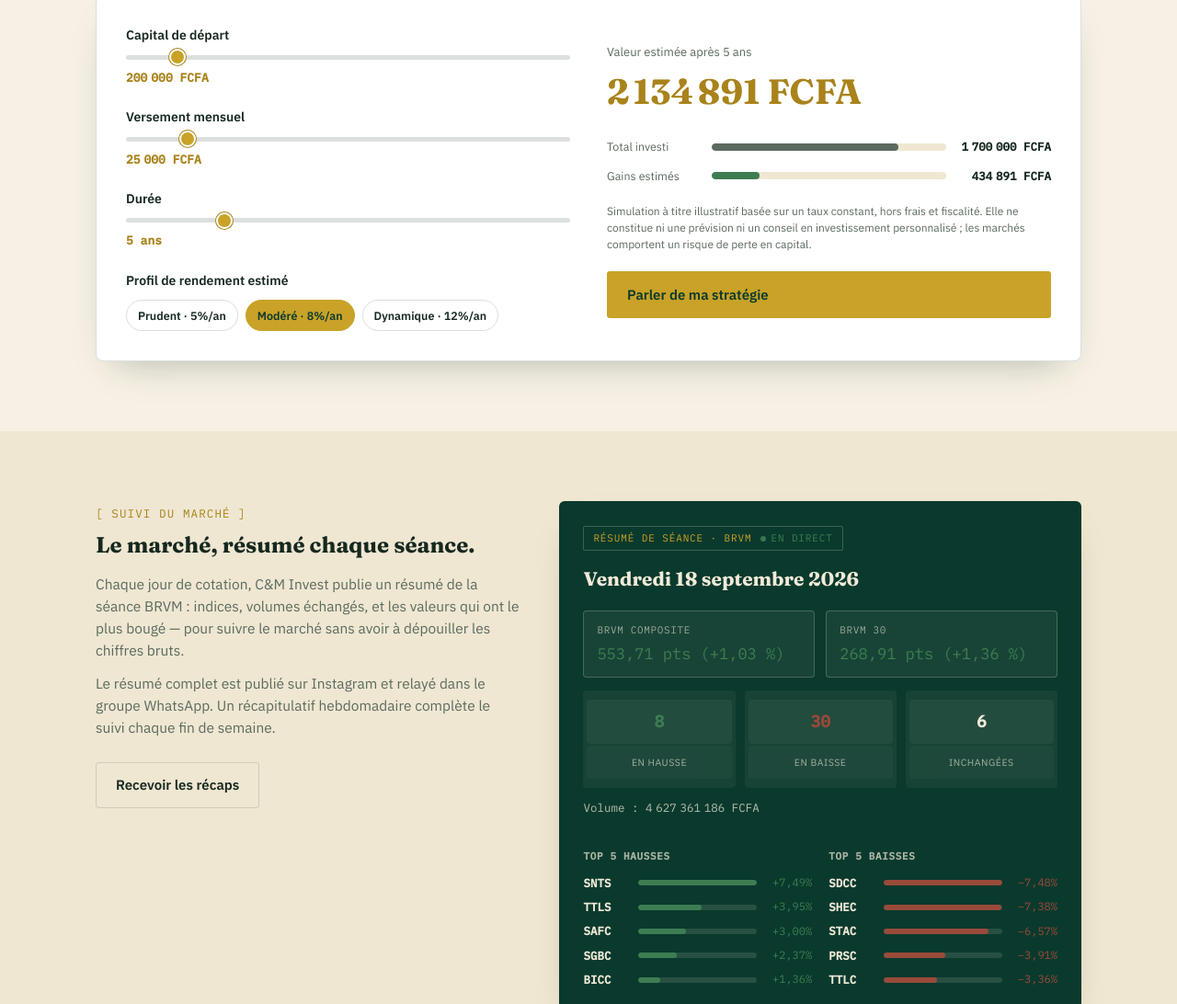
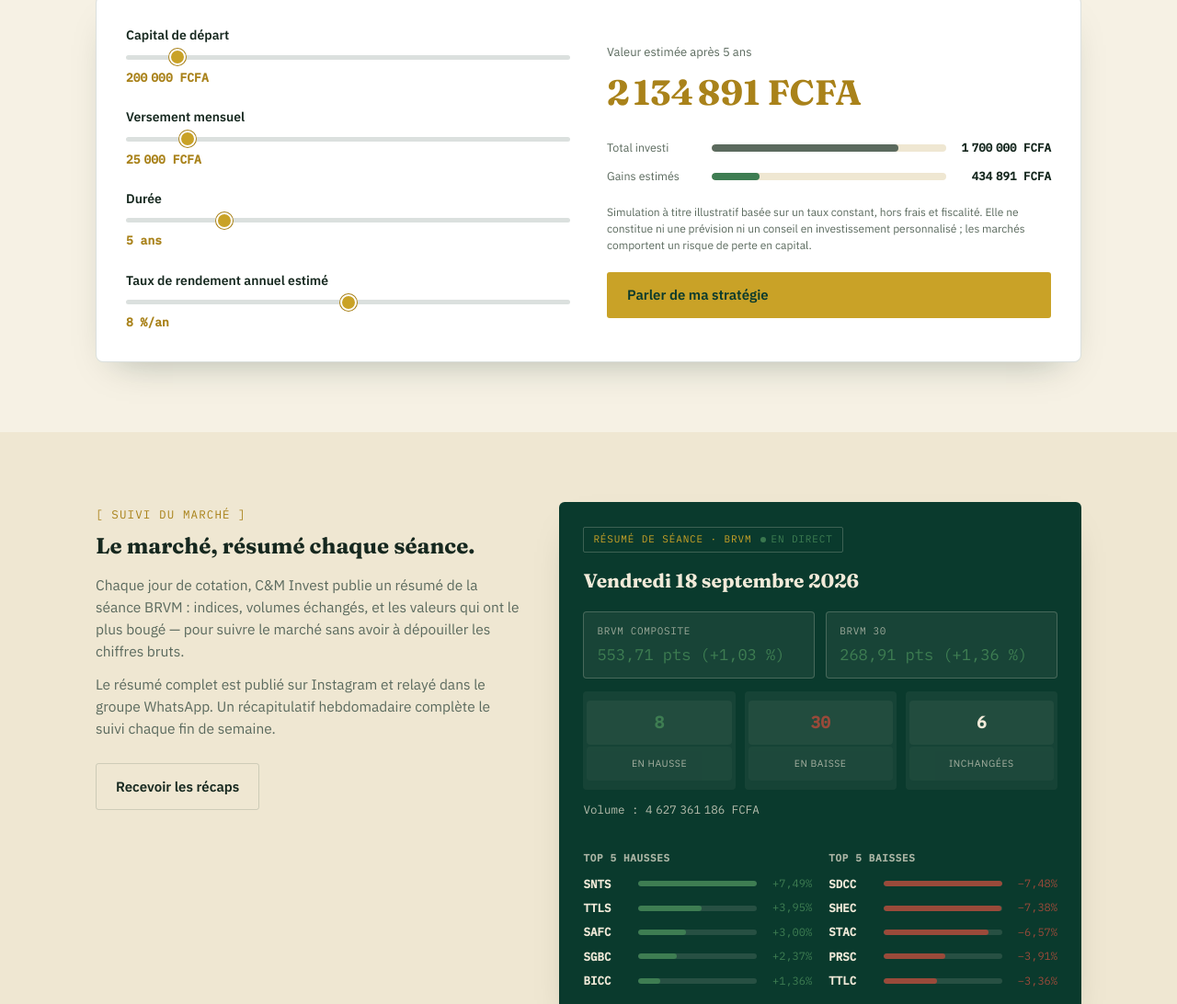
Before and after one commit to CMInvest/cminvest-site, a plain HTML site: page index.html in a window 1280 px wide. Shown: the part 1978-3070 px from the top of the page at 92% size. Drawn offline with Linux system fonts and the light colour scheme.

Commit message:
Replace profile buttons with annual rate input

```diff
--- a/index.html
+++ b/index.html
@@ -543,14 +543,11 @@
             <input type="range" id="simYears" min="1" max="20" step="1" value="5">
             <output class="num" id="simYearsOut">5 ans</output>
           </label>
-          <div class="sim-profiles">
-            <span>Profil de rendement estimé</span>
-            <div class="sim-profile-btns" role="group" aria-label="Profil de rendement">
-              <button type="button" class="sim-profile-btn" data-rate="0.05">Prudent · 5%/an</button>
-              <button type="button" class="sim-profile-btn is-active" data-rate="0.08">Modéré · 8%/an</button>
-              <button type="button" class="sim-profile-btn" data-rate="0.12">Dynamique · 12%/an</button>
-            </div>
-          </div>
+          <label class="sim-field">
+            <span>Taux de rendement annuel estimé</span>
+            <input type="range" id="simRate" min="1" max="15" step="0.5" value="8">
+            <output class="num" id="simRateOut">8 %/an</output>
+          </label>
         </div>
 
         <div class="sim-result">
@@ -938,19 +935,20 @@
     var gainOut = document.getElementById('simGainOut');
     var barInvested = document.getElementById('simBarInvested');
     var barGain = document.getElementById('simBarGain');
-    var profileBtns = document.querySelectorAll('.sim-profile-btn');
-    if(!initial || !monthly || !years) return;
-
-    var rate = 0.08;
+    var rateInput = document.getElementById('simRate');
+    var rateOut = document.getElementById('simRateOut');
+    if(!initial || !monthly || !years || !rateInput) return;
 
     function fcfa(n){ return Math.round(n).toLocaleString('fr-FR') + ' FCFA'; }
+    function fmtRate(v){ return String(v).replace('.', ',') + ' %/an'; }
 
     function compute(){
       var P = Number(initial.value);
       var M = Number(monthly.value);
       var Y = Number(years.value);
+      var R = Number(rateInput.value);
       var n = Y * 12;
-      var mr = rate / 12;
+      var mr = (R / 100) / 12;
       var futureInitial = P * Math.pow(1 + mr, n);
       var futureMonthly = M > 0 ? M * ((Math.pow(1 + mr, n) - 1) / mr) : 0;
       var total = futureInitial + futureMonthly;
@@ -961,6 +959,7 @@
       monthlyOut.textContent = fcfa(M);
       yearsOut.textContent = Y + (Y > 1 ? ' ans' : ' an');
       yearsLabel.textContent = Y;
+      rateOut.textContent = fmtRate(R);
       totalEl.textContent = fcfa(total);
       investedOut.textContent = fcfa(invested);
       gainOut.textContent = fcfa(gain);
@@ -971,16 +970,8 @@
       barGain.style.width = gainPct + '%';
     }
 
-    [initial, monthly, years].forEach(function(el){
+    [initial, monthly, years, rateInput].forEach(function(el){
       el.addEventListener('input', compute);
-    });
-    profileBtns.forEach(function(btn){
-      btn.addEventListener('click', function(){
-        profileBtns.forEach(function(b){ b.classList.remove('is-active'); });
-        btn.classList.add('is-active');
-        rate = Number(btn.dataset.rate);
-        compute();
-      });
     });
 
     compute();
```
